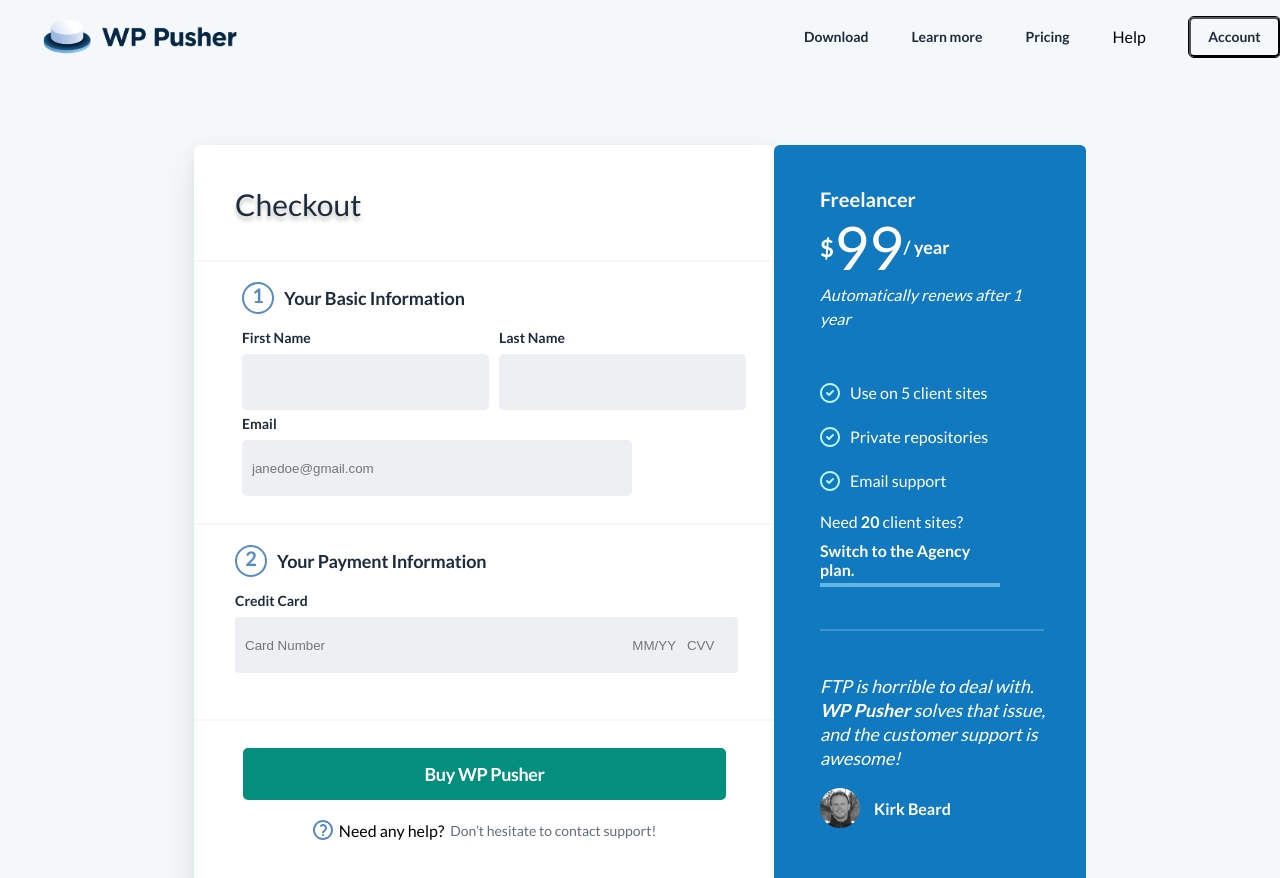
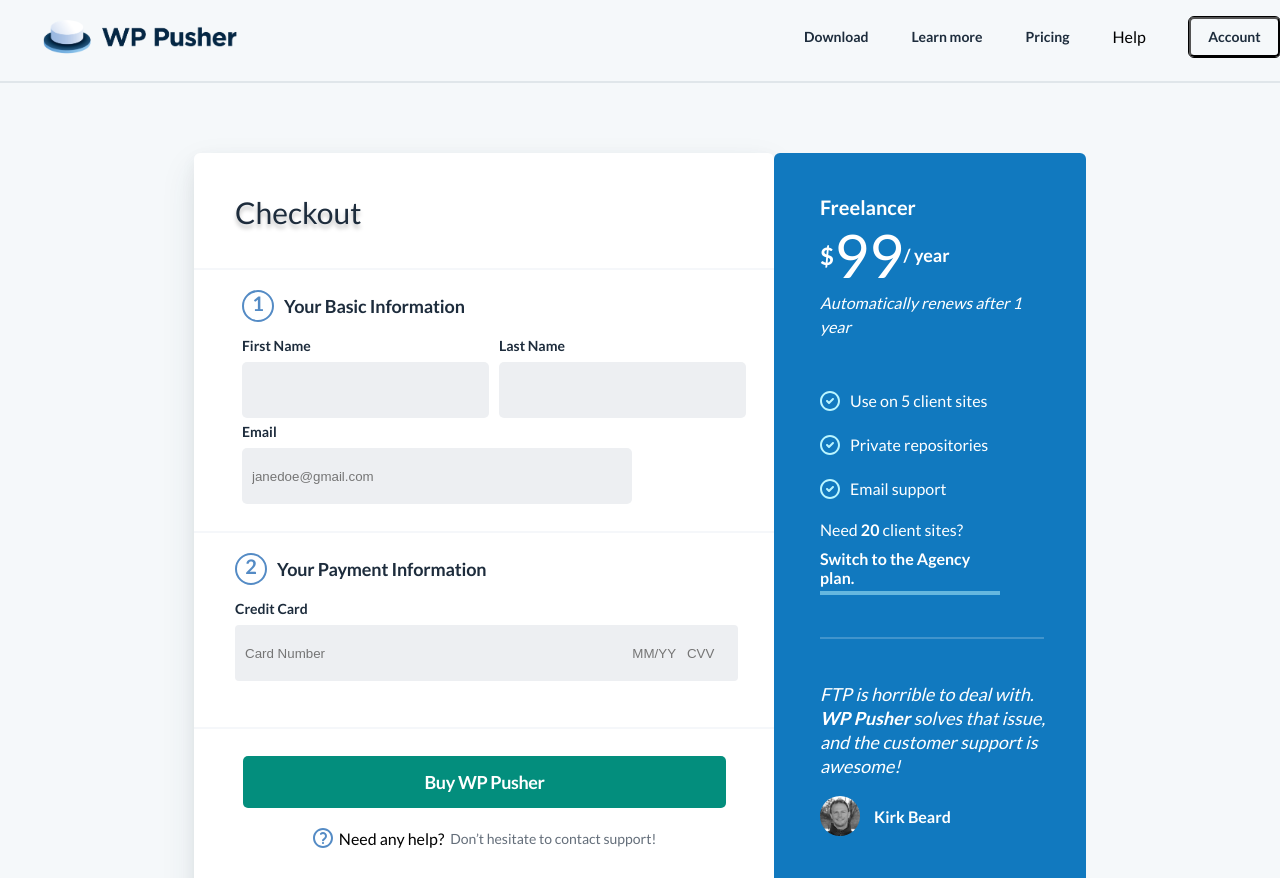
Before and after one commit to rabada7/wp-pusher, a plain HTML site: page index.html in a window 1280 px wide. Shown: the top 878 px of the page. Drawn offline with Linux system fonts and the light colour scheme.

Commit message:
Add files via upload

```diff
--- a/index.html
+++ b/index.html
@@ -30,7 +30,8 @@
 
             </div>
         </div>
-        <div class="line-two"></div>
+        <hr>
+        <!-- <div class="line-two"></div> -->
 
 
 
--- a/styke.css
+++ b/styke.css
@@ -129,8 +129,15 @@ h1{
     flex-shrink: 0;
     background: #F5F7FA;
 }
+hr{
+    outline: none;
+    border: none;
+    height: 2px;
+    flex-shrink: 0;
+    background: #E0E6EA;
+}
 .line-two{
-    width: max-content;
+    width: fit-content;
     height: 2px;
     flex-shrink: 0;
     background: #E0E6EA;
```
